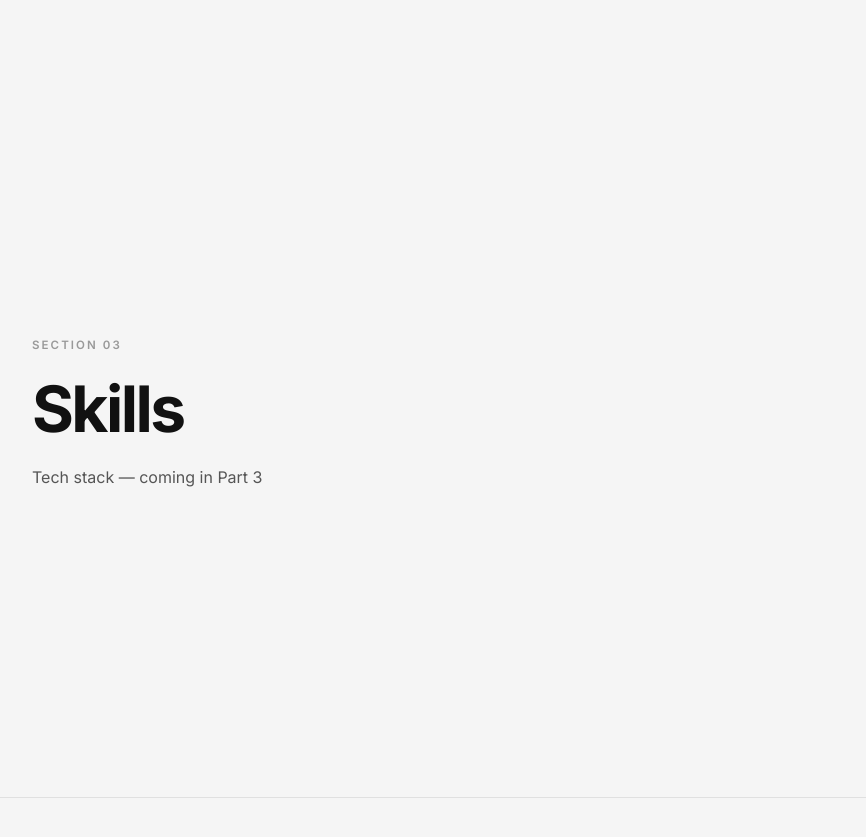
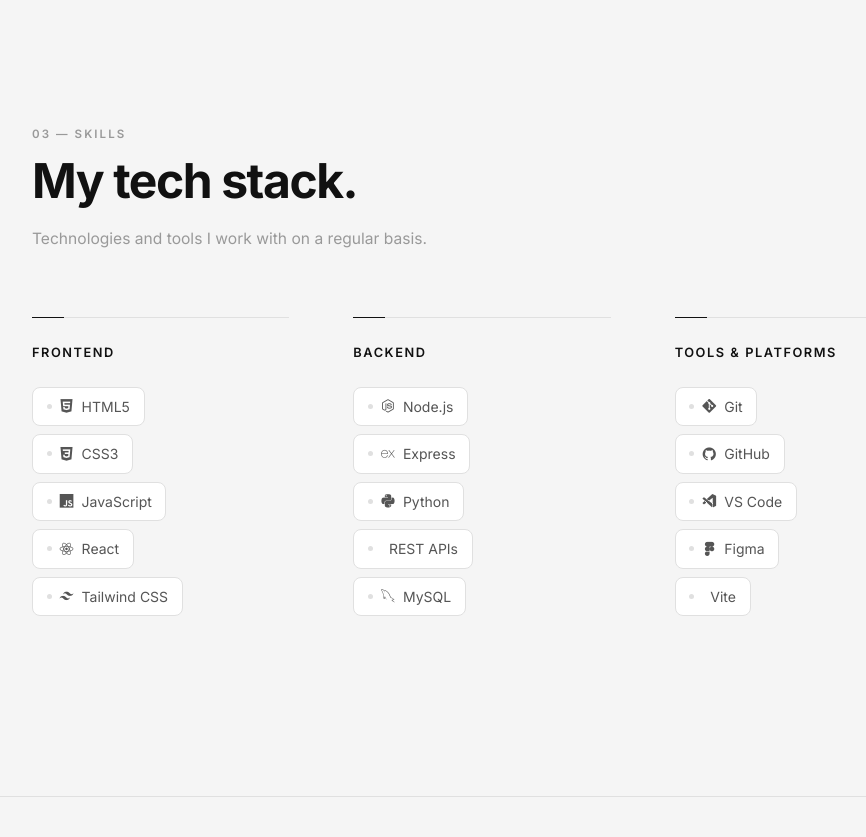
Before and after one commit to MackOfalda125/online-portfolio, a React (Create React App) app: page / in a window 1280 px wide. Shown: the part 1620-2457 px from the top of the page, without its empty margins (82-948 px from the left). Built offline with nearby package versions, Linux system fonts and the light colour scheme.

Commit message:
Add Skills section with categorized tech stack grid

```diff
--- a/public/index.html
+++ b/public/index.html
@@ -12,6 +12,10 @@
     />
     <link rel="apple-touch-icon" href="%PUBLIC_URL%/logo192.png" />
     <link rel="manifest" href="%PUBLIC_URL%/manifest.json" />
+    <link
+      rel="stylesheet"
+      href="https://cdn.jsdelivr.net/gh/devicons/devicon@latest/devicon.min.css"
+    />
     <title>Portfolio</title>
   </head>
   <body>
--- /dev/null
+++ b/src/sections/Skills.css
@@ -0,0 +1,136 @@
+/* ─────────────────────────────────────────────
+   Skills Section
+───────────────────────────────────────────── */
+
+.skills {
+  max-width: 900px;
+}
+
+/* ── Header ── */
+.skills__header {
+  margin-bottom: var(--space-xl);
+}
+
+.skills__title {
+  font-size: clamp(2rem, 5vw, 3rem);
+  font-weight: 700;
+  letter-spacing: -0.03em;
+  margin-top: var(--space-xs);
+  margin-bottom: var(--space-sm);
+}
+
+.skills__subtitle {
+  font-size: 0.975rem;
+  color: var(--color-text-muted);
+  line-height: 1.7;
+}
+
+/* ── Three-column grid ── */
+.skills__grid {
+  display: grid;
+  grid-template-columns: repeat(3, 1fr);
+  gap: var(--space-xl);
+}
+
+/* ── Category column ── */
+.skills__category {
+  display: flex;
+  flex-direction: column;
+  gap: var(--space-md);
+  padding-top: var(--space-md);
+  border-top: 1px solid var(--color-border);
+  position: relative;
+}
+
+/* Accent line that grows on hover */
+.skills__category::before {
+  content: '';
+  position: absolute;
+  top: -1px;
+  left: 0;
+  width: 32px;
+  height: 1px;
+  background-color: var(--color-text-primary);
+  transition: width var(--ease);
+}
+
+.skills__category:hover::before {
+  width: 100%;
+}
+
+/* Category label */
+.skills__cat-label {
+  font-size: 0.8rem;
+  font-weight: 600;
+  letter-spacing: 0.12em;
+  text-transform: uppercase;
+  color: var(--color-text-primary);
+}
+
+/* ── Skill chips ── */
+.skills__chips {
+  display: flex;
+  flex-direction: column;
+  gap: var(--space-xs);
+}
+
+.skill-chip {
+  display: inline-flex;
+  align-items: center;
+  gap: 8px;
+  font-size: 0.875rem;
+  font-weight: 400;
+  color: var(--color-text-secondary);
+  padding: 0.45rem 0.85rem;
+  background-color: var(--color-bg-surface);
+  border: 1px solid var(--color-border);
+  border-radius: var(--radius-md);
+  cursor: default;
+  transition:
+    color var(--ease-fast),
+    border-color var(--ease-fast),
+    background-color var(--ease-fast);
+  width: fit-content;
+}
+
+/* Leading dot */
+.skill-chip::before {
+  content: '';
+  width: 5px;
+  height: 5px;
+  border-radius: 50%;
+  background-color: var(--color-border);
+  flex-shrink: 0;
+  transition: background-color var(--ease-fast);
+}
+
+.skill-chip:hover {
+  color: var(--color-text-primary);
+  border-color: var(--color-text-muted);
+  background-color: var(--color-bg-elevated);
+}
+
+.skill-chip:hover::before {
+  background-color: var(--color-text-primary);
+}
+
+/* ── Responsive ── */
+@media (max-width: 768px) {
+  .skills { max-width: 100%; }
+
+  .skills__grid {
+    grid-template-columns: 1fr;
+    gap: var(--space-lg);
+  }
+
+  .skills__chips {
+    flex-direction: row;
+    flex-wrap: wrap;
+  }
+}
+
+@media (min-width: 769px) and (max-width: 900px) {
+  .skills__grid {
+    grid-template-columns: repeat(2, 1fr);
+  }
+}
--- a/src/sections/Skills.jsx
+++ b/src/sections/Skills.jsx
@@ -1,11 +1,80 @@
 import React from 'react';
+import './Skills.css';
+
+/* ── Placeholder data (replace with real skills later) ── */
+const categories = [
+  {
+    id: 'frontend',
+    label: 'Frontend',
+    skills: [
+      { name: 'HTML5',        icon: 'devicon-html5-plain'          },
+      { name: 'CSS3',         icon: 'devicon-css3-plain'           },
+      { name: 'JavaScript',   icon: 'devicon-javascript-plain'     },
+      { name: 'React',        icon: 'devicon-react-original'       },
+      { name: 'Tailwind CSS', icon: 'devicon-tailwindcss-plain'    },
+    ],
+  },
+  {
+    id: 'backend',
+    label: 'Backend',
+    skills: [
+      { name: 'Node.js',   icon: 'devicon-nodejs-plain'      },
+      { name: 'Express',   icon: 'devicon-express-original'  },
+      { name: 'Python',    icon: 'devicon-python-plain'      },
+      { name: 'REST APIs', icon: null                        },
+      { name: 'MySQL',     icon: 'devicon-mysql-plain'       },
+    ],
+  },
+  {
+    id: 'tools',
+    label: 'Tools & Platforms',
+    skills: [
+      { name: 'Git',    icon: 'devicon-git-plain'         },
+      { name: 'GitHub', icon: 'devicon-github-original'   },
+      { name: 'VS Code',icon: 'devicon-vscode-plain'      },
+      { name: 'Figma',  icon: 'devicon-figma-plain'       },
+      { name: 'Vite',   icon: 'devicon-vitejs-plain'      },
+    ],
+  },
+];
 
 function Skills() {
   return (
-    <div className="section-placeholder">
-      <p className="section-placeholder__label">Section 03</p>
-      <h2 className="section-placeholder__title">Skills</h2>
-      <p className="section-placeholder__desc">Tech stack — coming in Part 3</p>
+    <div className="skills">
+
+      {/* Header */}
+      <div className="skills__header">
+        <p className="section-label">03 — Skills</p>
+        <h2 className="skills__title">My tech stack.</h2>
+        <p className="skills__subtitle">
+          Technologies and tools I work with on a regular basis.
+        </p>
+      </div>
+
+      {/* Category grid */}
+      <div className="skills__grid">
+        {categories.map((cat) => (
+          <div key={cat.id} className="skills__category">
+            <p className="skills__cat-label">{cat.label}</p>
+            <div className="skills__chips">
+              {cat.skills.map((skill) => (
+                <span key={skill.name} className="skill-chip">
+                  {skill.icon ? (
+                    <i
+                      className={`${skill.icon} skill-chip__icon`}
+                      aria-hidden="true"
+                    />
+                  ) : (
+                    <span className="skill-chip__dot" aria-hidden="true" />
+                  )}
+                  {skill.name}
+                </span>
+              ))}
+            </div>
+          </div>
+        ))}
+      </div>
+
     </div>
   );
 }
```
